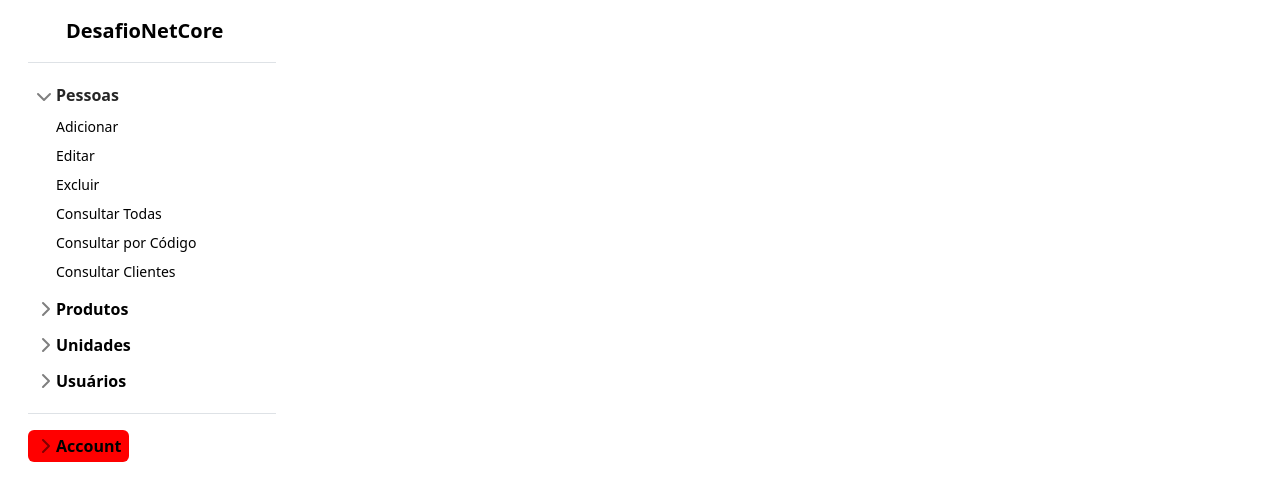
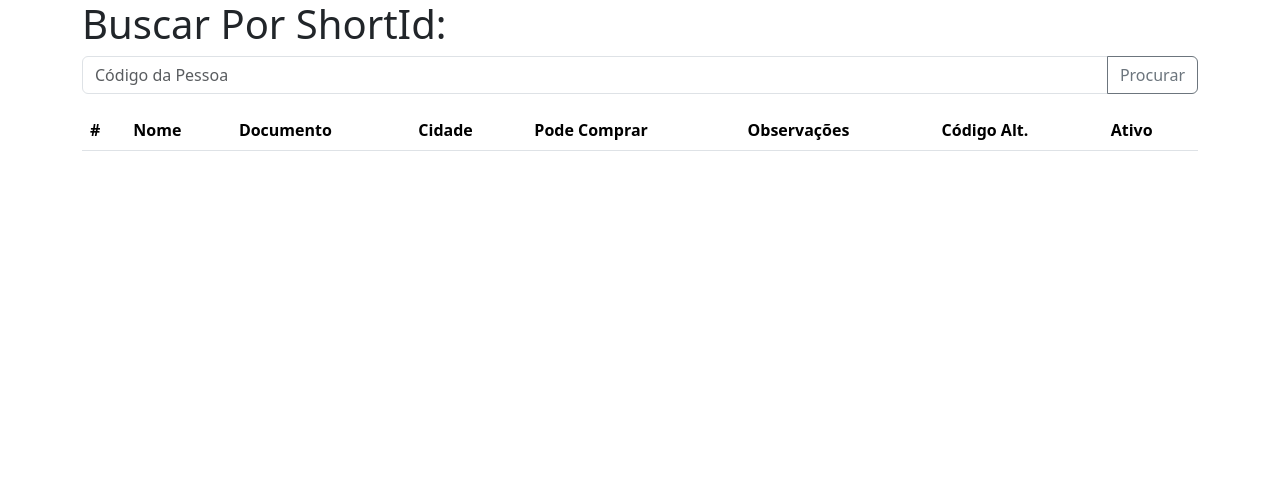
Before and after one commit to CaioAutocom/DesafioNetCoreFront, an Angular app in the folder DesafioNetCoreFront/: page /aa in a window 1280 px wide. Before the commit this address led to /. Shown: the top 500 px of the page. Built offline with nearby package versions, Linux system fonts and the light colour scheme.

Commit message:
Adicionado componente de getbyshortId das pessoas

```diff
--- a/DesafioNetCoreFront/src/app/app.component.html
+++ b/DesafioNetCoreFront/src/app/app.component.html
@@ -1,2 +1 @@
 <router-outlet />
-<app-sidebar/>
--- a/DesafioNetCoreFront/src/app/person/pages/person-get-all/person-get-all.component.html
+++ b/DesafioNetCoreFront/src/app/person/pages/person-get-all/person-get-all.component.html
@@ -1,4 +1,4 @@
-<div class="d-flex justify-content-end">
+<div class="container">
   <h1>Todas as Pessoas:</h1>
 
   <table class="table table-striped">
--- /dev/null
+++ b/DesafioNetCoreFront/src/app/person/pages/person-get-by-short-id/person-get-by-short-id.component.html
@@ -0,0 +1,36 @@
+<div class="container">
+    <h1>Buscar Por ShortId:</h1>
+    <div class="input-group mb-3">
+        <input type="text" class="form-control" placeholder="Código da Pessoa" aria-label="Recipient's username" aria-describedby="button-addon2">
+        <button class="btn btn-outline-secondary" type="button" id="button-addon2">Procurar</button>
+    </div>
+    <table class="table table-striped">
+      <thead>
+        <tr>
+          <th scope="col">#</th>
+          <th scope="col">Nome</th>
+          <th scope="col">Documento</th>
+          <th scope="col">Cidade</th>
+          <th scope="col">Pode Comprar</th>
+          <th scope="col">Observações</th>
+          <th scope="col">Código Alt.</th>
+          <th scope="col">Ativo</th>
+        </tr>
+      </thead>
+      <!-- <tbody>
+      @for (person of persons$ | async; track $index)
+      {
+        <tr>
+          <th scope="row">1</th>
+          <td>{{person.name}}</td>
+          <td>{{person.document}}</td>
+          <td>{{person.town}}</td>
+          <td>{{person.canBuy}}</td>
+          <td>{{person.observations}}</td>
+          <td>{{person.alternativeIdentifier}}</td>
+          <td>{{person.enable}}</td>
+        </tr>
+      }
+      </tbody> -->
+    </table>
+  </div>
--- /dev/null
+++ b/DesafioNetCoreFront/src/app/person/pages/person-get-by-short-id/person-get-by-short-id.component.scss
@@ -0,0 +1,3 @@
+:host {
+  display: block;
+}
--- a/DesafioNetCoreFront/src/app/shared/sidebar/sidebar.component.html
+++ b/DesafioNetCoreFront/src/app/shared/sidebar/sidebar.component.html
@@ -1,4 +1,4 @@
-<div class="container-fluid">
+<div class="container-fluid fixed-top">
 <div class="d-flex flex-column p-3 sidebar ">
     <a href="/" class="d-flex align-items-center pb-3 mb-3 link-body-emphasis text-decoration-none border-bottom">
       <i class="bi bi-award"></i><svg class="bi pe-none me-2" width="30" height="24"><use xlink:href="#bootstrap"/></svg>
--- a/DesafioNetCoreFront/src/app/users/pages/login-page/login-page/login-page.component.html
+++ b/DesafioNetCoreFront/src/app/users/pages/login-page/login-page/login-page.component.html
@@ -7,11 +7,11 @@
       <div class="col-md-10 mx-auto col-lg-5">
         <form class="p-4 p-md-5 border rounded-3 bg-body-tertiary"[formGroup]= "form">
           <div class="form-floating mb-3">
-            <input type="email" class="form-control" id="floatingInput" placeholder="name@example.com" formControlName="username" >
+            <input type="email" class="form-control" id="floatingInput" placeholder="name@example.com" formControlName="username" value="">
             <label for="floatingInput">Endereço de Email</label>
           </div>
           <div class="form-floating mb-3">
-            <input type="password" class="form-control" id="floatingPassword" placeholder="Password" formControlName="password">
+            <input type="password" class="form-control" id="floatingPassword" placeholder="Password" formControlName="password" value="administrator">
             <label for="floatingPassword">Senha</label>
           </div>
           <button class="w-100 btn btn-lg btn-primary" type="submit " (click)="onSubmit()">Entrar</button>
--- a/DesafioNetCoreFront/src/app/users/pages/login-page/login-page/login-page.component.ts
+++ b/DesafioNetCoreFront/src/app/users/pages/login-page/login-page/login-page.component.ts
@@ -19,15 +19,16 @@ export class LoginPageComponent {
   protected router = inject(Router);
 
   protected form = this.formBuilderService.group({
-    username: [''],
-    password: ['']
+    username: ['admin@admin.com'],
+    password: ['administrator']
   })
+
   onSubmit()
   {
     const credentials: Credentials =
     {
-      Email: this.form.value.username || 'ff',
-      Password: this.form.value.password || 'ff'
+      Email: this.form.value.username || '',
+      Password: this.form.value.password || ''
     };
 
     this.authService.login(credentials).subscribe(
@@ -36,7 +37,6 @@ export class LoginPageComponent {
         this.authService.setToken(response.accessToken);
         this.authService.setRefreshToken(response.refreshToken);
         console.log(response.accessToken);
-
 
         this.router.navigate(['/person']);
       },
```
Also changed, not shown: DesafioNetCoreFront/src/app/app.routes.ts (+11 -6 lines), DesafioNetCoreFront/src/app/person/pages/person-get-by-short-id/person-get-by-short-id.component.ts (added, +12 -0 lines), DesafioNetCoreFront/src/app/person/person.model.ts (added, +10 -0 lines).
